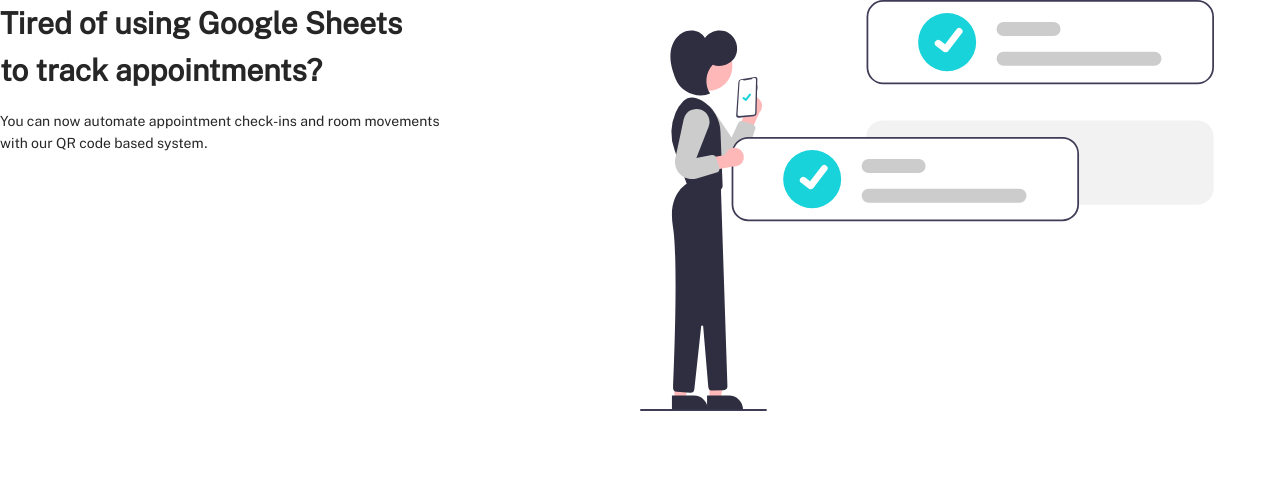
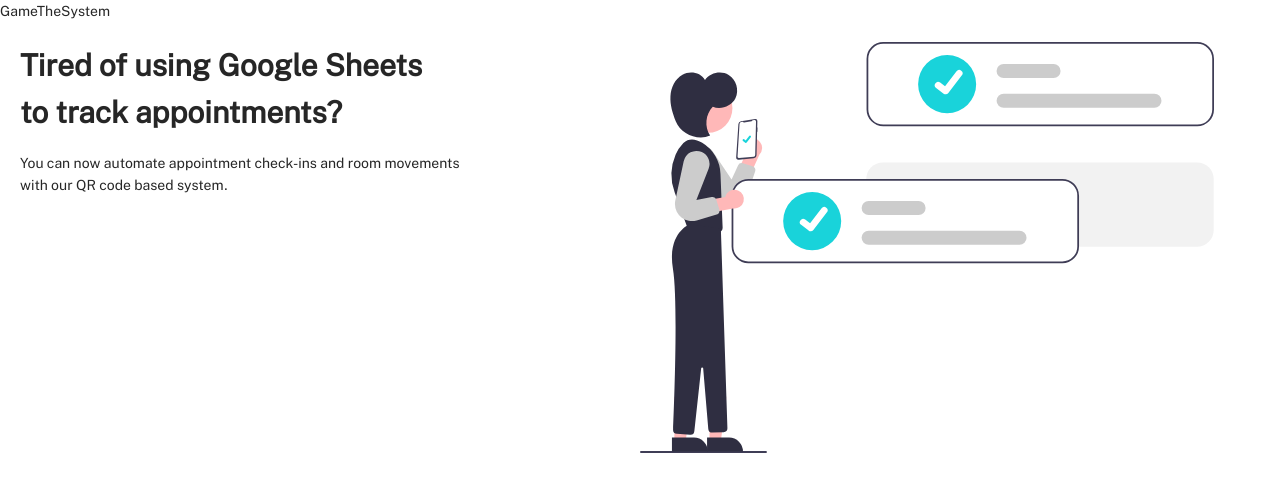
Before and after one commit to HACC2020/GameTheSystem, a Next.js app in the folder ui/: page / in a window 1280 px wide. Shown: the top 492 px of the page. Built offline with nearby package versions, Linux system fonts and the light colour scheme.

Commit message:
feat: create homepage

```diff
--- a/ui/pages/index.js
+++ b/ui/pages/index.js
@@ -3,16 +3,21 @@
 import styles from '../styles/Home.module.css';
 
 import CallToAction from '../components/Home/CallToAction';
+import Navbar from '../components/Global/Navbar';
 
 export default function Home() {
   return (
     <div className={styles.container}>
       <Head>
-        <title>Create Next App</title>
+        <title>GameTheSystem</title>
         <link rel="icon" href="/favicon.ico" />
       </Head>
 
-      <CallToAction />
+      <Navbar />
+
+      <main className="p-5">
+        <CallToAction />
+      </main>
     </div>
   );
 }
```
